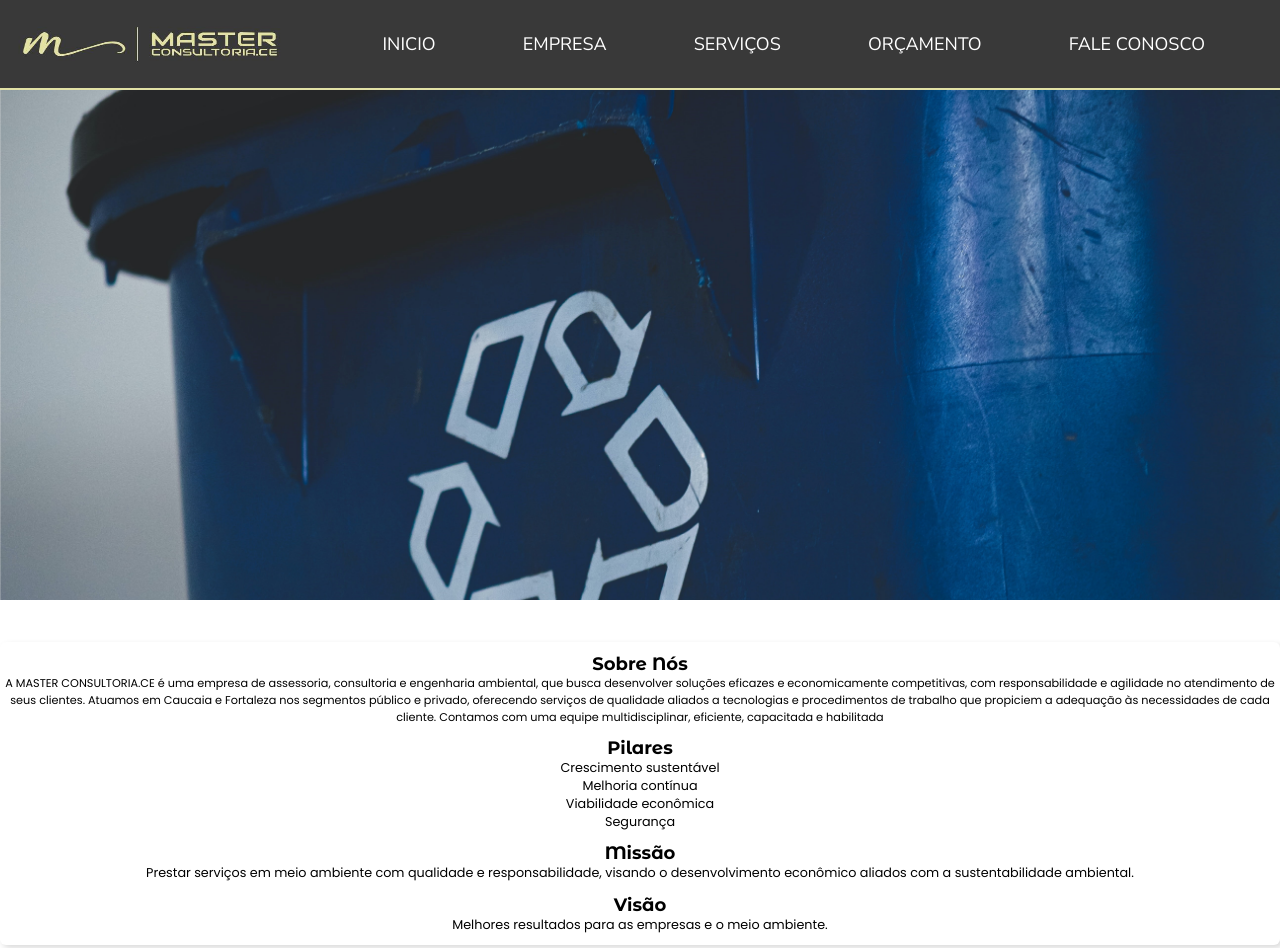
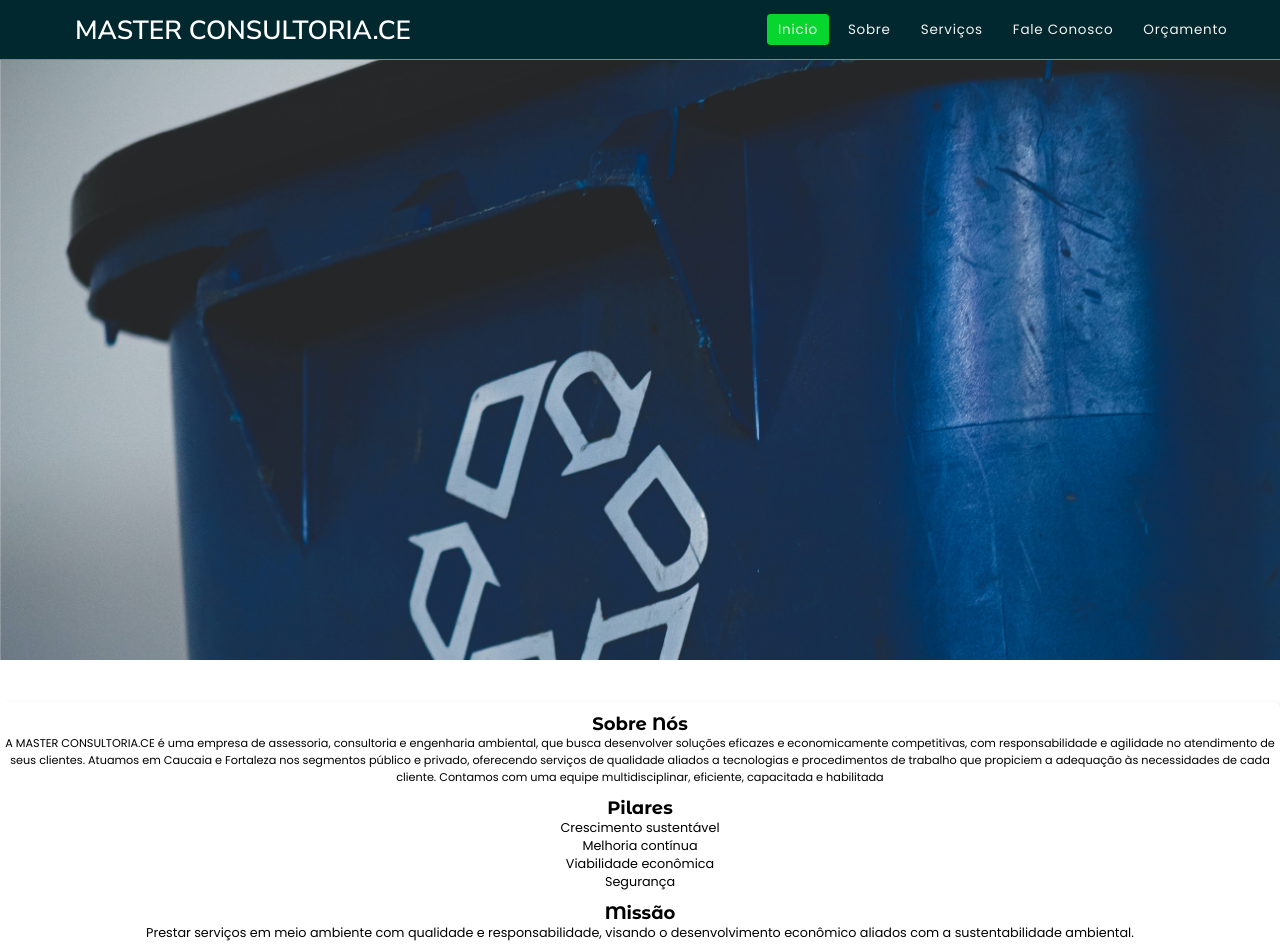
Before and after one commit to Rafael-Amora/MASTER_CONSULTORIA.CE, a plain HTML site: page index.html in a window 1280 px wide. Shown: the top 948 px of the page. Drawn offline with Linux system fonts and the light colour scheme.

Commit message:
fase final

```diff
--- a/index.html
+++ b/index.html
@@ -7,6 +7,8 @@
     <meta name="viewport" content="width=device-width, initial-scale=1.0">
     <title>Master Consultorias.ce</title>
 
+
+    <link rel="stylesheet" href="https://cdnjs.cloudflare.com/ajax/libs/font-awesome/4.7.0/css/font-awesome.min.css">
     <link rel="stylesheet" href="./style.css">
     <link rel="stylesheet" href="./slick-1.8.1/slick/slick.css">
     <link rel="stylesheet" href="./slick-1.8.1/slick/slick-theme.css">
@@ -16,17 +18,21 @@
 
 <body>
     <header>
-        <div class="logo">
-            <img src="./img/logo-verde.jpeg" alt="logo">
-        </div>
-        <div class="menu">
-            <a href="">INICIO</a>
-            <a href="#empresa">EMPRESA</a>
-            <a href="#serviços">SERVIÇOS</a>
-            <a href="./orcm.html" target="_blank">ORÇAMENTO</a>
-            <a href="https://api.whatsapp.com/send?phone=558592392691&text=Olá%2C%20gostaria%20de%20solicitar%20um%20orçamento"
-                target="_blank">FALE CONOSCO</a>
-        </div>
+        <nav>
+            <div class="logo"> MASTER CONSULTORIA.CE </div>
+
+            <div class="menu-btn">
+                <i class="fa fa-bars fa-2x" onclick="menuShow()"></i>
+            </div>
+
+            <ul>
+                <li> <a href="#" class="active"> Inicio </a> </li>
+                <li> <a href="#"> Sobre</a> </li>
+                <li> <a href="#"> Serviços</a> </li>
+                <li> <a href="#"> Fale Conosco</a> </li>
+                <li> <a href="#"> Orçamento</a> </li>
+            </ul>
+        </nav>
     </header>
 
     <main>
--- a/script.js
+++ b/script.js
@@ -6,3 +6,14 @@ $(".galeria").slick({
     prevArrow: false,
     nextArrow: false,
 });
+
+var ul = document.querySelector('nav ul');
+var menuBtn = document.querySelector('.menu-btn i');
+
+function menuShow() {
+    if (ul.classList.contains('open')) {
+        ul.classList.remove('open');
+    } else {
+        ul.classList.add('open');
+    }
+}
--- a/style.css
+++ b/style.css
@@ -30,41 +30,58 @@ body ul {
     font-family: 'Poppins', sans-serif;
 }
 
-
-header {
+nav {
     display: flex;
-    position: fixed;
-    z-index: 99;
+    height: 80px;
     width: 100%;
-
+    background-color: #01282e;
+    align-items: center;
+    justify-content: space-between;
+    padding: 0 50px 0 100px;
+    flex-wrap: wrap;
+    border-bottom: 2px #06d62e solid;
 }
 
-.logo img {
-    margin: auto;
-    height: 120px;
-    width: 400px;
-    border-bottom: 3px #e2e1a6 solid;
+nav .logo {
+    color: white;
+    font-size: 35px;
+    font-weight: 600;
+}
+
+nav ul {
+    display: flex;
+    flex-wrap: wrap;
+    list-style: none;
+}
+
+nav ul li {
+    margin: 0 5px;
+}
+
+nav ul li a {
+    color: #f2f2f2;
+    text-decoration: none;
+    font-size: 18px;
+    font-weight: 500;
+    padding: 8px 15px;
+    border-radius: 5px;
+    letter-spacing: 1px;
+    transition: all 0.3s ease;
+}
+
+nav ul li a.active,
+nav ul li a:hover {
+    background: #06d62e;
+}
+
+nav .menu-btn i {
+    color: #fff;
+    cursor: pointer;
+    display: none;
+}
 
 
-}
 
-.menu {
-    height: 120px;
-    width: 100%;
-    background-color: rgba(57, 57, 57, 255);
-    display: flex;
-    justify-content: space-between;
-    align-items: center;
-    padding-left: 110px;
-    border-bottom: 3px #e2e1a6 solid;
-    flex-wrap: wrap;
-    padding-right: 100px;
-}
-
-.menu a {
-    color: white;
-    font-size: 24px;
-}
 
 
 .itens {
@@ -357,6 +374,40 @@ footer {
 
     }
 
+    nav .menu-btn i {
+        display: block;
+    }
+
+    nav ul {
+        position: fixed;
+        top: 80px;
+        left: -100%;
+        background-color: #003840;
+        height: 100vh;
+        width: 100%;
+        text-align: center;
+        display: block;
+        transition: all 0.3s ease;
+    }
+
+    nav ul.open {
+        left: 0;
+    }
+
+    nav ul li {
+        width: 100%;
+        margin: 50px 0;
+    }
+
+    nav ul li a {
+        font-size: 23px;
+    }
+
+    nav ul li a.active,
+    nav ul li a:hover {
+        background: none;
+        color: #06d62e;
+    }
 
 
 
```
